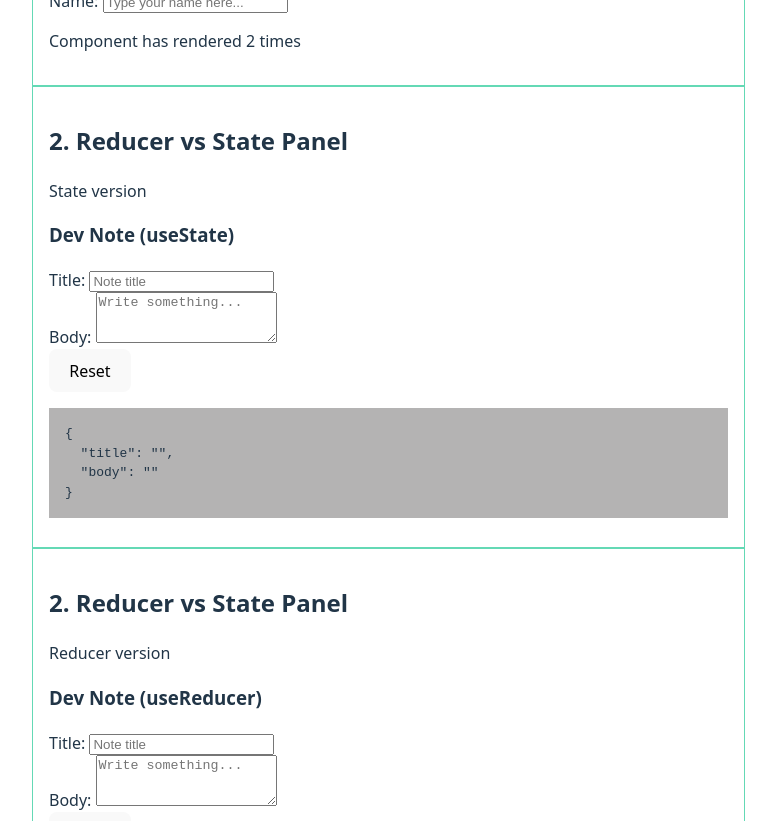
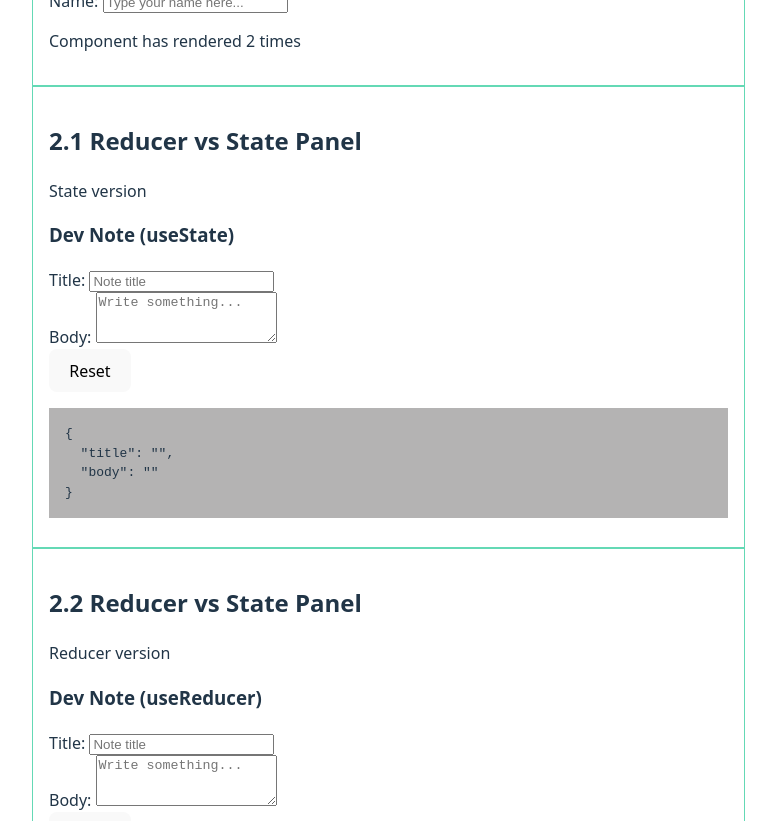
Before and after one commit to APaud3l/jun25-react-hooks, a React (Vite) app: page / in a window 1280 px wide. Shown: the part 400-1221 px from the top of the page, without its empty margins (0-776 px from the left). Built offline with nearby package versions, Linux system fonts and the light colour scheme.

Commit message:
fix: Minor header change for section 2.1 and 2.2

```diff
--- a/src/App.jsx
+++ b/src/App.jsx
@@ -27,12 +27,12 @@ function App() {
         </StyledSection>
 
         <StyledSection>
-          <h2>2. Reducer vs State Panel</h2>
+          <h2>2.1 Reducer vs State Panel</h2>
           <p>State version</p>
           <ReducerPanelState />
         </StyledSection>
         <StyledSection>
-          <h2>2. Reducer vs State Panel</h2>
+          <h2>2.2 Reducer vs State Panel</h2>
           <p>Reducer version</p>
           <ReducerPanel />
         </StyledSection>
```
